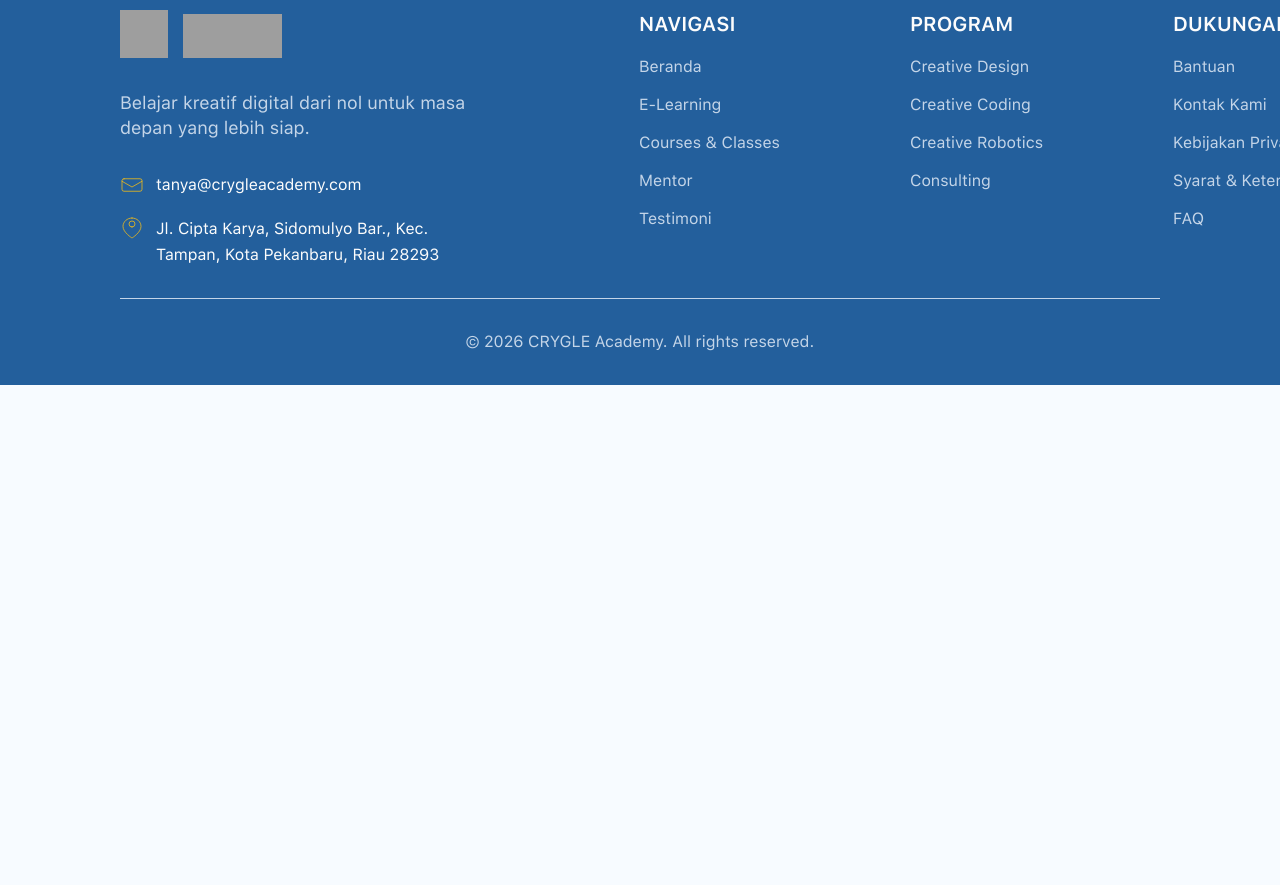
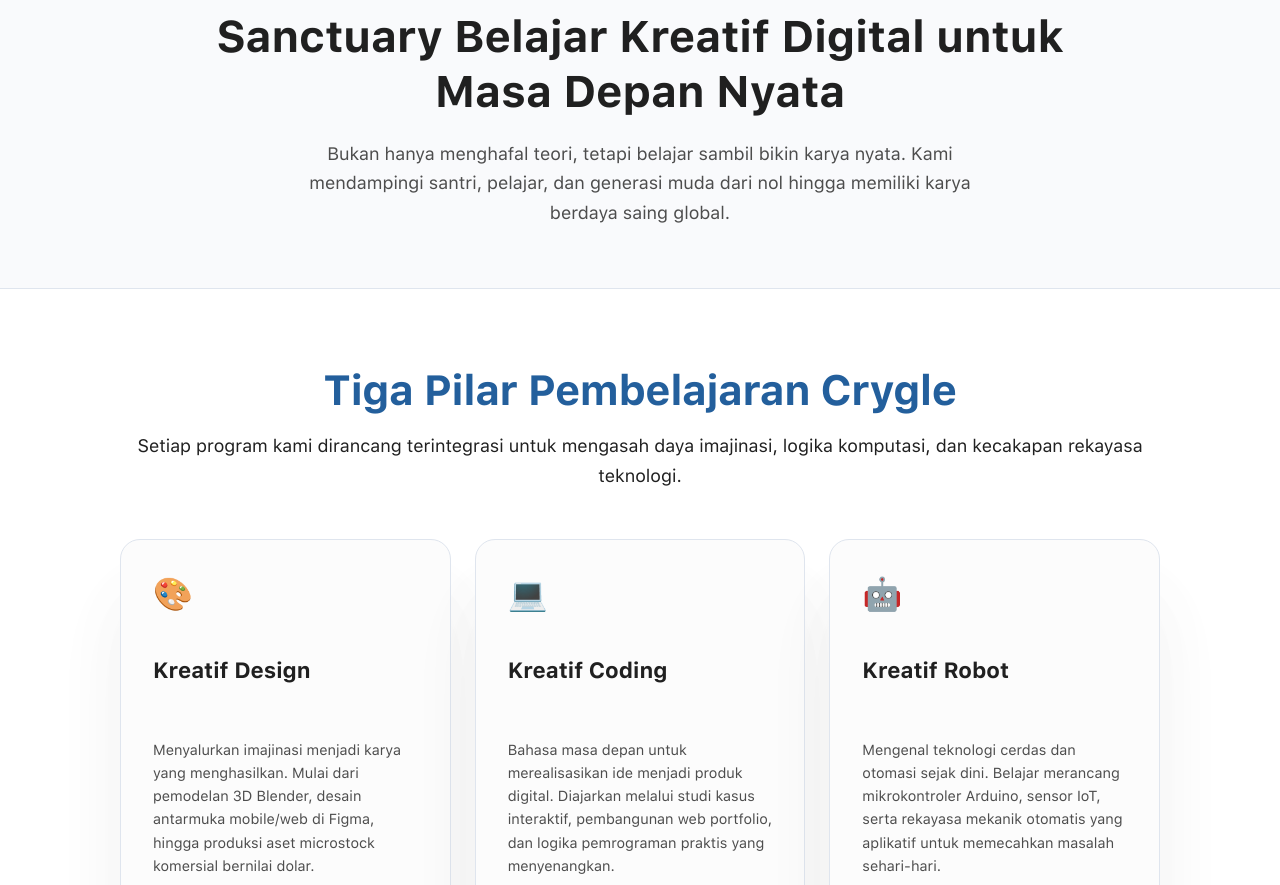
Before and after one commit to hamzahikhsan/crygle-academy-website, a Next.js app in the folder Crygle Acadey Website/web/: page /tentang in a window 1280 px wide. Shown: the part 260-1145 px from the top of the page. Before the commit the page ends 800 px from the top, so only its background shows below. Built offline with nearby package versions, Linux system fonts and the light colour scheme; grey boxes are pictures that could not be loaded.

Commit message:
feat: build Tentang page from ported tentang.html content (Task 7)

```diff
--- a/Crygle Acadey Website/web/app/tentang/page.tsx
+++ b/Crygle Acadey Website/web/app/tentang/page.tsx
@@ -1,5 +1,149 @@
+import React from 'react';
 import { SectionHeading } from '@/components/core/SectionHeading.jsx';
 
 export default function TentangPage() {
-  return <SectionHeading title="Tentang Crygle Academy" supporting="Fase 1 mengisi konten halaman ini." />;
+  const pillars = [
+    {
+      icon: '🎨',
+      title: 'Kreatif Design',
+      desc: 'Menyalurkan imajinasi menjadi karya yang menghasilkan. Mulai dari pemodelan 3D Blender, desain antarmuka mobile/web di Figma, hingga produksi aset microstock komersial bernilai dolar.',
+      tag: 'Blender 3D • UI/UX Figma • Digital Assets',
+      tagColor: 'var(--blue-500)',
+    },
+    {
+      icon: '💻',
+      title: 'Kreatif Coding',
+      desc: 'Bahasa masa depan untuk merealisasikan ide menjadi produk digital. Diajarkan melalui studi kasus interaktif, pembangunan web portfolio, dan logika pemrograman praktis yang menyenangkan.',
+      tag: 'HTML5/CSS3 • JavaScript • Web Portfolio',
+      tagColor: '#31BC53',
+    },
+    {
+      icon: '🤖',
+      title: 'Kreatif Robot',
+      desc: 'Mengenal teknologi cerdas dan otomasi sejak dini. Belajar merancang mikrokontroler Arduino, sensor IoT, serta rekayasa mekanik otomatis yang aplikatif untuk memecahkan masalah sehari-hari.',
+      tag: 'Arduino • Sensor IoT • Smart Automation',
+      tagColor: '#E29C00',
+    },
+  ];
+
+  const stats = [
+    { number: '10.000+', label: 'Santri & Pelajar Terlatih' },
+    { number: '94%', label: 'Tingkat Kelulusan & Kepuasan' },
+    { number: '150+', label: 'Mitra Industri & Studio' },
+    { number: '350+', label: 'Karya Portofolio Komersial' },
+  ];
+
+  return (
+    <div style={{ background: 'var(--surface-base)' }}>
+      {/* 1. Hero Section */}
+      <section style={{ padding: '80px var(--gutter) 60px', background: 'var(--surface-subtle)', textAlign: 'center', borderBottom: '1px solid var(--border-default)' }}>
+        <div style={{ maxWidth: 860, margin: '0 auto' }}>
+          <span style={{ display: 'inline-block', padding: '6px 16px', borderRadius: 'var(--radius-pill)', background: 'var(--surface-tint)', color: 'var(--blue-500)', fontFamily: 'var(--font-core)', fontSize: 13, fontWeight: 700, textTransform: 'uppercase', letterSpacing: 1, marginBottom: 16 }}>
+            Mengenal Crygle Academy
+          </span>
+          <h1 style={{ fontFamily: 'var(--font-core)', fontSize: 44, fontWeight: 700, color: 'var(--black)', lineHeight: 1.25, marginBottom: 20 }}>
+            Sanctuary Belajar Kreatif Digital untuk Masa Depan Nyata
+          </h1>
+          <p style={{ fontFamily: 'var(--font-core)', fontSize: 18, color: 'var(--grey-500)', lineHeight: 1.65, maxWidth: 720, margin: '0 auto' }}>
+            Bukan hanya menghafal teori, tetapi belajar sambil bikin karya nyata. Kami mendampingi santri, pelajar, dan generasi muda dari nol hingga memiliki karya berdaya saing global.
+          </p>
+        </div>
+      </section>
+
+      {/* 2. Three Pillars */}
+      <section style={{ padding: '80px var(--gutter)', background: 'var(--white)' }}>
+        <div style={{ maxWidth: 1200, margin: '0 auto' }}>
+          <SectionHeading
+            title="Tiga Pilar Pembelajaran Crygle"
+            supporting="Setiap program kami dirancang terintegrasi untuk mengasah daya imajinasi, logika komputasi, dan kecakapan rekayasa teknologi."
+          />
+
+          <div style={{ display: 'grid', gridTemplateColumns: 'repeat(3, 1fr)', gap: 24, marginTop: 48 }}>
+            {pillars.map((p, idx) => (
+              <div
+                key={idx}
+                style={{
+                  background: 'var(--surface-card)',
+                  border: '1px solid var(--border-default)',
+                  borderRadius: 'var(--radius-lg)',
+                  padding: 32,
+                  boxShadow: 'var(--shadow-card)',
+                  display: 'flex',
+                  flexDirection: 'column',
+                  gap: 16,
+                }}
+              >
+                <div style={{ fontSize: 32 }}>{p.icon}</div>
+                <h3 style={{ fontFamily: 'var(--font-core)', fontSize: 22, fontWeight: 700, color: 'var(--black)' }}>
+                  {p.title}
+                </h3>
+                <p style={{ fontFamily: 'var(--font-core)', fontSize: 14.5, color: 'var(--grey-500)', lineHeight: 1.6, flexGrow: 1 }}>
+                  {p.desc}
+                </p>
+                <div style={{ fontSize: 13, fontWeight: 700, color: p.tagColor, paddingTop: 12, borderTop: '1px solid var(--border-default)' }}>
+                  {p.tag}
+                </div>
+              </div>
+            ))}
+          </div>
+
+          {/* Stats Counter Strip */}
+          <div style={{ display: 'grid', gridTemplateColumns: 'repeat(4, 1fr)', gap: 24, marginTop: 64, padding: '36px 0', borderTop: '1px solid var(--border-default)', borderBottom: '1px solid var(--border-default)' }}>
+            {stats.map((s, idx) => (
+              <div key={idx} style={{ textAlign: 'center' }}>
+                <div style={{ fontFamily: 'var(--font-core)', fontSize: 38, fontWeight: 800, color: 'var(--blue-500)' }}>
+                  {s.number}
+                </div>
+                <div style={{ fontFamily: 'var(--font-core)', fontSize: 14, color: 'var(--grey-400)', marginTop: 6 }}>
+                  {s.label}
+                </div>
+              </div>
+            ))}
+          </div>
+        </div>
+      </section>
+
+      {/* 3. Methodology & Studio */}
+      <section style={{ padding: '80px var(--gutter)', background: 'var(--surface-subtle)' }}>
+        <div style={{ maxWidth: 1200, margin: '0 auto', display: 'grid', gridTemplateColumns: '1.2fr 0.8fr', gap: 48, alignItems: 'center' }}>
+          <div>
+            <span style={{ display: 'inline-block', padding: '6px 14px', borderRadius: 'var(--radius-pill)', background: 'var(--surface-tint)', color: 'var(--blue-500)', fontFamily: 'var(--font-core)', fontSize: 12, fontWeight: 700, textTransform: 'uppercase', marginBottom: 12 }}>
+              Metodologi Belajar
+            </span>
+            <h2 style={{ fontFamily: 'var(--font-core)', fontSize: 34, fontWeight: 700, color: 'var(--black)', lineHeight: 1.3, marginBottom: 16 }}>
+              80% Praktek Nyata, 20% Fondasi Konsep
+            </h2>
+            <p style={{ fontFamily: 'var(--font-core)', fontSize: 16, color: 'var(--grey-500)', lineHeight: 1.65, marginBottom: 24 }}>
+              Kami percaya keahlian digital tidak lahir dari sekadar membaca slide presentasi, melainkan dari keberanian mengotak-atik tools, memecahkan error, dan menyelesaikan proyek nyata.
+            </p>
+            <ul style={{ listStyle: 'none', padding: 0, margin: 0, display: 'flex', flexDirection: 'column', gap: 14 }}>
+              {[
+                'Proyek berbasis studi kasus industri nyata.',
+                'Feedback langsung dan code review mingguan oleh mentor.',
+                'Komunitas santri saling dukung dan sharing peluang karir.',
+              ].map((text, idx) => (
+                <li key={idx} style={{ display: 'flex', alignItems: 'center', gap: 12, fontFamily: 'var(--font-core)', fontSize: 15, fontWeight: 600, color: 'var(--black)' }}>
+                  <span style={{ color: '#31BC53', fontSize: 18, fontWeight: 800 }}>✓</span>
+                  <span>{text}</span>
+                </li>
+              ))}
+            </ul>
+          </div>
+
+          <div style={{ background: 'var(--surface-card)', border: '1px solid var(--border-default)', borderRadius: 'var(--radius-xl)', padding: 36, boxShadow: 'var(--shadow-card)' }}>
+            <h3 style={{ fontFamily: 'var(--font-core)', fontSize: 20, fontWeight: 700, color: 'var(--black)', marginBottom: 12 }}>
+              Studio & Hub Pembelajaran
+            </h3>
+            <p style={{ fontFamily: 'var(--font-core)', fontSize: 14.5, color: 'var(--grey-500)', lineHeight: 1.6, marginBottom: 20 }}>
+              Berlokasi di Pekanbaru, Riau, Crygle Studio memadukan kenyamanan fasilitas studio fisik dengan platform digital modern untuk menjangkau santri dari seluruh penjuru nusantara.
+            </p>
+            <div style={{ fontFamily: 'var(--font-core)', fontSize: 13.5, color: 'var(--blue-500)', fontWeight: 700, display: 'flex', alignItems: 'flex-start', gap: 8 }}>
+              <span>📍</span>
+              <span>Jl. Cipta Karya, Sidomulyo Bar., Kec. Tampan, Kota Pekanbaru, Riau</span>
+            </div>
+          </div>
+        </div>
+      </section>
+    </div>
+  );
 }
```
Also changed, not shown: 1 other file (tests, documents, lock files or other folders).
